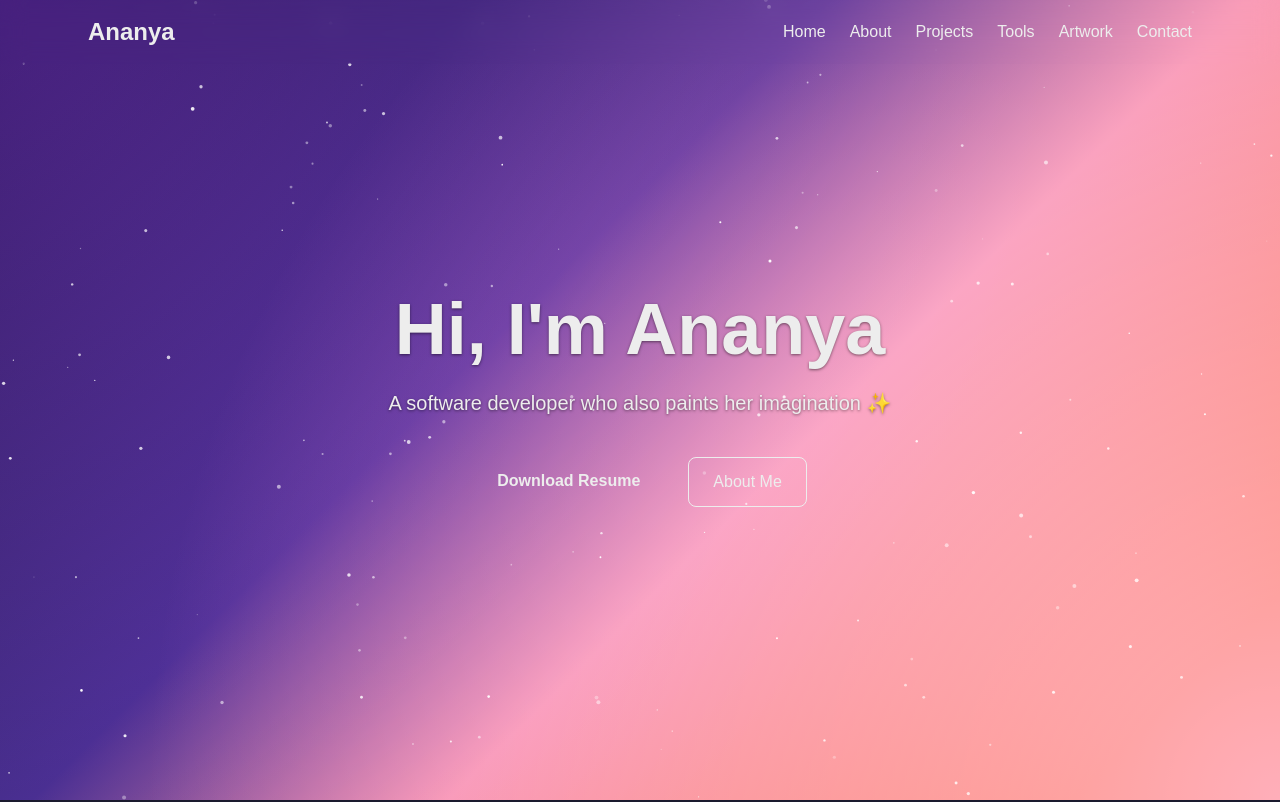
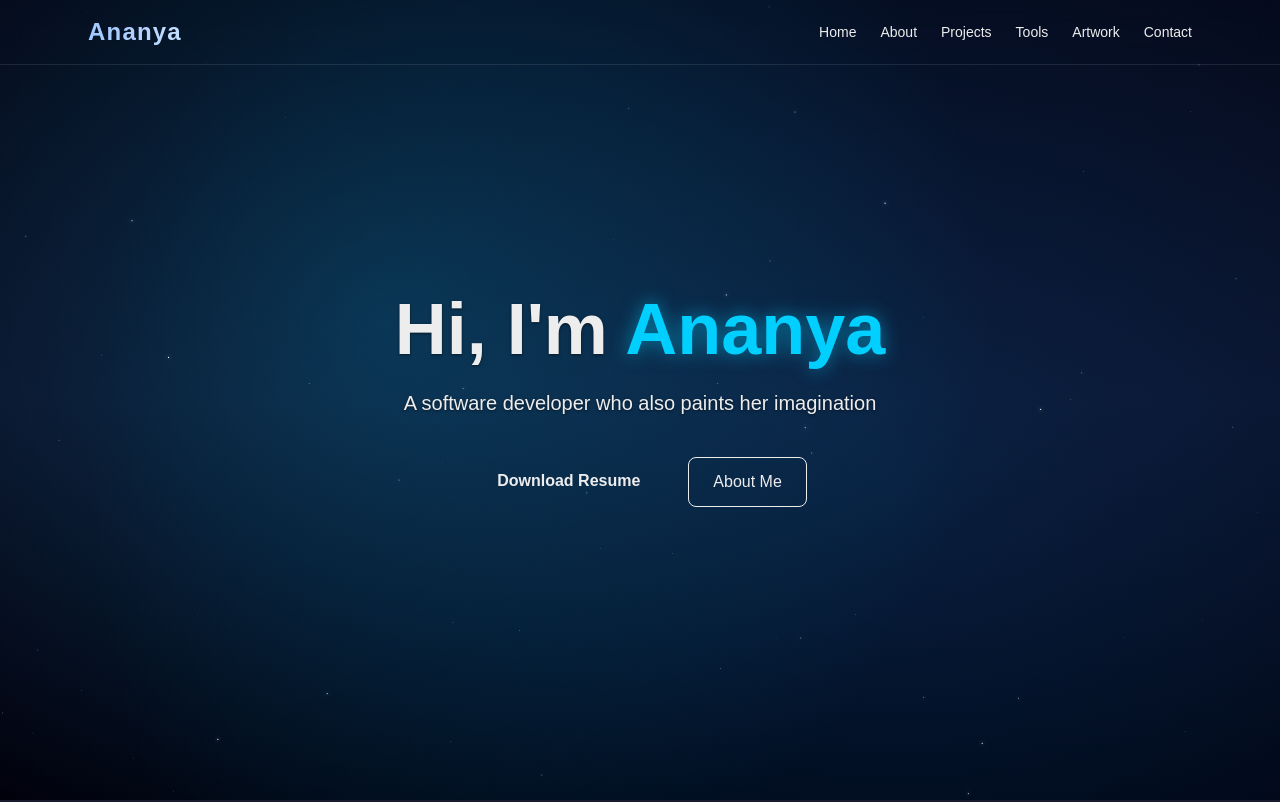
Before and after one commit to AnanyaSrivastava1203/portfolio, a Next.js app: page / in a window 1280 px wide. Shown: the top 802 px of the page. Built offline with nearby package versions, Linux system fonts and the light colour scheme.

Commit message:
Updated galaxy background, translucent navbar, and artwork section

```diff
--- a/src/app/about.tsx
+++ b/src/app/about.tsx
@@ -35,7 +35,7 @@ export default function About() {
         initial={{ opacity: 0, y: -40 }}
         animate={{ opacity: 1, y: 0 }}
         transition={{ duration: 0.6 }}
-        className="text-4xl font-bold text-center text-pastelBlue mb-12"
+        className="text-4xl font-bold text-center text-[#5befff] mb-12"
       >
         About Me
       </motion.h2>
--- a/src/app/education.tsx
+++ b/src/app/education.tsx
@@ -42,7 +42,8 @@ export default function Education() {
             whileInView={{ opacity: 1, y: 0 }}
             transition={{ duration: 0.6, delay: index * 0.1 }}
             viewport={{ once: true }}
-            className="bg-white/10 backdrop-blur border border-white/20 rounded-xl p-6 text-center text-softWhite w-full aspect-square flex flex-col justify-center shadow-lg hover:scale-105 transition duration-300"
+            className="bg-white/10 backdrop-blur border border-white/20 rounded-xl p-6 text-center text-softWhite w-full aspect-square flex flex-col justify-center shadow-lg hover:scale-105 hover:shadow-[0_0_20px_rgba(0,195,255,0.5)] transition duration-300"
+
           >
             <h3 className="text-lg font-semibold text-dreamyPink mb-2">
               {edu.title}
--- a/src/app/page.tsx
+++ b/src/app/page.tsx
@@ -24,11 +24,17 @@ export default function HomePage() {
           className="min-h-screen flex items-center justify-center text-center"
         >
           <div className="max-w-2xl px-4">
-            <h1 className="text-5xl md:text-7xl font-bold text-pastelBlue font-dreamy">
-              Hi, I&apos;m Ananya
+            <h1 className="text-5xl md:text-7xl font-bold font-dreamy">
+              Hi, I&apos;m{" "}
+              <span
+                style={{ color: "#00cfff", textShadow: "0 0 18px #00cfff88" }}
+              >
+                Ananya
+              </span>
             </h1>
+
             <p className="mt-6 text-xl text-lavender">
-              A software developer who also paints her imagination ✨
+              A software developer who also paints her imagination
             </p>
             <div className="mt-10 flex justify-center gap-6">
               <a
--- a/src/components/Button.tsx
+++ b/src/components/Button.tsx
@@ -6,6 +6,9 @@ import {
   SiLeetcode,
   SiGeeksforgeeks,
 } from "react-icons/si";
+
+
+// the coding profile section
 
 export default function CodingProfiles() {
   return (
--- a/src/components/Footer.tsx
+++ b/src/components/Footer.tsx
@@ -1,7 +1,7 @@
 export default function Footer() {
   return (
     <footer className="text-center py-6 bg-darkBlue text-softWhite text-sm">
-      Created with 🩷 by Ananya..
+      Created with 🩵 by Ananya..
     </footer>
   );
 }
--- a/src/components/GalaxyBackground.tsx
+++ b/src/components/GalaxyBackground.tsx
@@ -14,7 +14,9 @@ export default function GalaxyBackground() {
     const starCtx = starsCanvas.getContext("2d");
     if (!ctx || !starCtx) return;
 
-    const pastelColors = ["#fbc4ff", "#c0f0ff", "#fbe4c8", "#e0d1ff", "#ffd6e0"];
+    const pastelColors = ["#00d9ff", "#5befff", "#ccf2ff", "#a0faff"];
+    const starColors = ["#ffffff", "#aad8ff", "#cceeff"];
+
     type Particle = {
       x: number;
       y: number;
@@ -31,12 +33,13 @@ type Star = {
       opacity: number;
       fadingIn: boolean;
       speed: number;
+      color: string;
     };
 
     let particles: Particle[] = [];
     let stars: Star[] = [];
 
-    const numStars = 150;
+    const numStars = 70; // Reduced from 150
 
     const resizeCanvas = () => {
       canvas.width = starsCanvas.width = window.innerWidth;
@@ -45,10 +48,11 @@ let stars: Star[] = [];
       stars = Array.from({ length: numStars }).map(() => ({
         x: Math.random() * window.innerWidth,
         y: Math.random() * window.innerHeight,
-        radius: Math.random() * 1.5 + 0.5,
+        radius: Math.random() * 0.6 + 0.1, // finer stars
         opacity: Math.random(),
         fadingIn: Math.random() > 0.5,
-        speed: Math.random() * 0.005 + 0.002
+        speed: Math.random() * 0.005 + 0.002,
+        color: starColors[Math.floor(Math.random() * starColors.length)],
       }));
     };
 
@@ -57,15 +61,17 @@ let stars: Star[] = [];
       stars.forEach((s) => {
         if (s.fadingIn) {
           s.opacity += s.speed;
-          if (s.opacity >= 1) s.fadingIn = false;
+          if (s.opacity >= 1.5) s.fadingIn = false;
         } else {
           s.opacity -= s.speed;
-          if (s.opacity <= 0.3) s.fadingIn = true;
+          if (s.opacity <= 0.4) s.fadingIn = true;
         }
 
         starCtx.beginPath();
         starCtx.globalAlpha = s.opacity;
-        starCtx.fillStyle = "#ffffff";
+        starCtx.fillStyle = s.color;
+        starCtx.shadowColor = s.color;
+        starCtx.shadowBlur = 4; // subtle glow
         starCtx.arc(s.x, s.y, s.radius, 0, Math.PI * 2);
         starCtx.fill();
       });
@@ -79,11 +85,14 @@ let stars: Star[] = [];
         ctx.beginPath();
         ctx.globalAlpha = p.alpha;
         ctx.fillStyle = p.color;
+        ctx.shadowColor = p.color;
+        ctx.shadowBlur = 6;
         ctx.arc(p.x, p.y, p.radius, 0, 2 * Math.PI);
         ctx.fill();
         p.alpha -= p.fade;
       }
 
+      ctx.shadowBlur = 0;
       particles = particles.filter((p) => p.alpha > 0);
     };
 
@@ -98,9 +107,9 @@ let stars: Star[] = [];
         particles.push({
           x: e.clientX + Math.random() * 20 - 10,
           y: e.clientY + Math.random() * 20 - 10,
-          radius: Math.random() * 2 + 1,
+          radius: Math.random() * 1.2 + 0.4,
           alpha: 1,
-          fade: 0.01,
+          fade: 0.0075,
           color: pastelColors[Math.floor(Math.random() * pastelColors.length)],
         });
       }
@@ -118,30 +127,27 @@ let stars: Star[] = [];
   }, []);
 
   return (
-    <div className="fixed top-0 left-0 w-full h-full -z-10 overflow-hidden">
-      {/* 🌌 Dreamy gradient background */}
+    <div className="fixed top-0 left-0 w-screen h-screen -z-10 overflow-hidden">
+      {/* 🔵 Darker background with glowier blue */}
       <div
         className="absolute inset-0 z-0"
         style={{
           background: `
-      radial-gradient(circle at top left, #3b0a64, transparent 70%),
-      radial-gradient(circle at bottom right, #f875aa, transparent 75%),
-      linear-gradient(135deg, #0f172a 0%, #3f2d86 40%, #f78da7 60%, #fb6a2f 90%)
+            radial-gradient(circle at 30% 40%, rgba(0, 195, 255, 0.2), transparent 60%),
+            radial-gradient(circle at 70% 60%, rgba(0, 145, 255, 0.15), transparent 80%),
+            linear-gradient(180deg, #050514 0%, #0b0d23 50%, #01010c 100%)
           `,
-    backgroundSize: "100% 100%",
-    backgroundBlendMode: "screen",
+          backgroundBlendMode: "screen, screen, normal",
         }}
       />
 
-
-
-      {/* ✨ Twinkling Stars */}
+      {/* ✨ Stars */}
       <canvas
         ref={starsRef}
         className="absolute inset-0 w-full h-full pointer-events-none"
       />
 
-      {/* 🎨 Particle Trail */}
+      {/* 🌠 Particle Trail */}
       <canvas
         ref={canvasRef}
         className="absolute inset-0 w-full h-full pointer-events-none"
--- a/src/components/Navbar.tsx
+++ b/src/components/Navbar.tsx
@@ -1,11 +1,12 @@
 "use client";
 import { useEffect, useState } from "react";
-// import Link from "next/link";
+import { HiOutlineMenu, HiOutlineX } from "react-icons/hi";
 
 const navLinks = ["home", "about", "projects", "tools", "artwork", "contact"];
 
 export default function Navbar() {
   const [scrolled, setScrolled] = useState(false);
+  const [mobileOpen, setMobileOpen] = useState(false);
 
   useEffect(() => {
     const onScroll = () => setScrolled(window.scrollY > 20);
@@ -15,26 +16,56 @@ export default function Navbar() {
 
   return (
     <nav
-      className={`w-full fixed top-0 z-50 backdrop-blur-md transition-shadow duration-300 ${
-        scrolled ? "shadow-lg" : ""
-      } bg-darkBlue bg-opacity-70`}
+      className={`w-full fixed top-0 z-50 transition-shadow duration-300
+        ${scrolled ? "shadow-lg" : ""}
+        bg-darkBlue/30 backdrop-blur-md border-b border-white/10`}
     >
       <div className="max-w-6xl mx-auto px-6 py-4 flex justify-between items-center">
-        <a href="#home" className="text-dreamyPink text-2xl font-bold">
+        {/* Brand */}
+        <a
+          href="#home"
+          className="text-2xl font-extrabold tracking-wider text-transparent bg-clip-text bg-gradient-to-r from-[#9fc9ff] via-[#b3cfff] to-[#c2e0ff] drop-shadow-glow"
+        >
           Ananya
         </a>
-        <div className="flex gap-6 text-softWhite">
+
+        {/* Desktop nav */}
+        <div className="hidden md:flex gap-6">
           {navLinks.map((link) => (
             <a
               key={link}
               href={`#${link}`}
-              className="capitalize text-softWhite hover:text-pastelBlue hover:underline underline-offset-4 transition duration-200"
+              className="capitalize text-softWhite text-sm font-medium hover:text-pastelBlue hover:underline underline-offset-4 transition duration-200"
             >
               {link}
             </a>
           ))}
         </div>
+
+        {/* Hamburger icon */}
+        <div
+          className="md:hidden text-3xl text-softWhite cursor-pointer"
+          onClick={() => setMobileOpen(!mobileOpen)}
+        >
+          {mobileOpen ? <HiOutlineX /> : <HiOutlineMenu />}
+        </div>
       </div>
+
+      {/* Mobile menu */}
+      {mobileOpen && (
+        <div className="md:hidden px-6 pb-6 space-y-4 bg-darkBlue/40 backdrop-blur-md">
+          {navLinks.map((link) => (
+            <a
+              key={link}
+              href={`#${link}`}
+              className="block text-softWhite capitalize text-base hover:text-pastelBlue transition"
+              onClick={() => setMobileOpen(false)}
+            >
+              {link}
+            </a>
+          ))}
+        </div>
+      )}
     </nav>
   );
 }
--- a/src/components/ProjectCard.tsx
+++ b/src/components/ProjectCard.tsx
@@ -19,7 +19,7 @@ export default function ProjectCard({ title, desc, tech, link }: ProjectProps) {
       className="bg-white/10 backdrop-blur-lg border border-white/20 rounded-xl p-6 shadow-lg flex flex-col justify-between"
     >
       <div>
-        <h3 className="text-xl font-bold text-dreamyPink">{title}</h3>
+        <h3 className="text-xl font-bold text-[#5befff]">{title}</h3>
         <p className="text-softWhite mt-2">{desc}</p>
         <div className="mt-4 flex flex-wrap gap-2">
           {tech.map((item, idx) => (
@@ -39,7 +39,7 @@ export default function ProjectCard({ title, desc, tech, link }: ProjectProps) {
             href={link}
             target="_blank"
             rel="noopener noreferrer"
-            className="inline-flex items-center gap-2 text-pastelBlue hover:text-dreamyPink transition"
+            className="inline-flex items-center gap-2 text-pastelBlue hover:text-dreamyPink transition duration-300 hover:drop-shadow-[0_0_6px_rgba(255,255,255,0.6)]"
           >
             <FaGithub className="text-lg" />
             <span className="font-semibold">View Code</span>
```
Also changed, not shown: src/app/tools.tsx (+12 -7 lines), src/components/ArtworkGrid.tsx (+9 -7 lines), src/components/ContactForm.tsx (+16 -6 lines), src/components/ToolCard.tsx (+7 -4 lines). Lines whose indentation alone changed are shown as unchanged.
